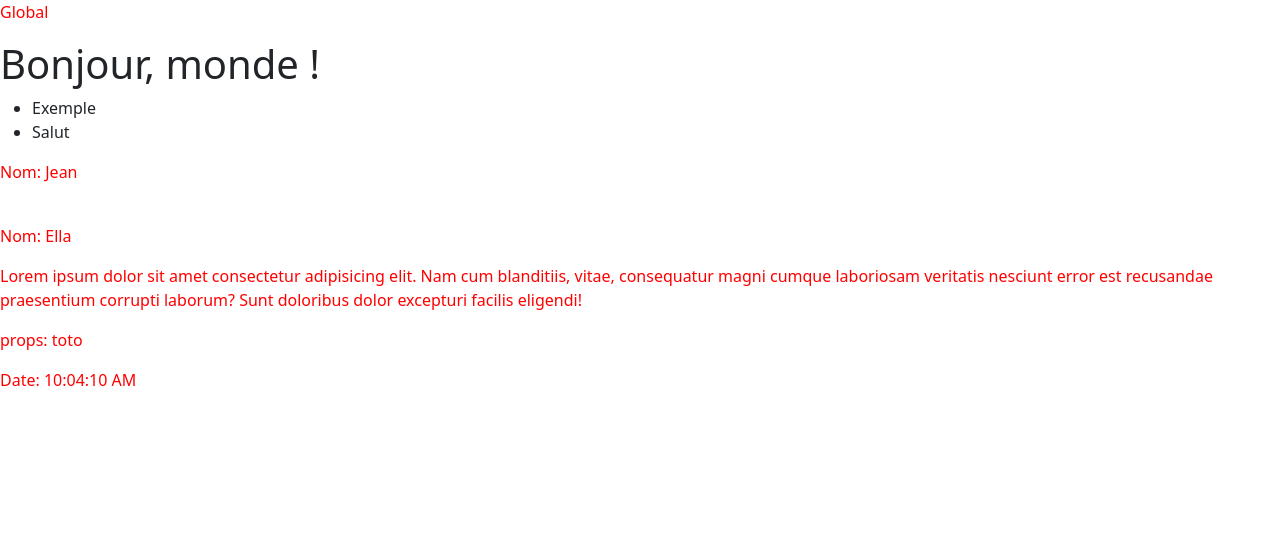
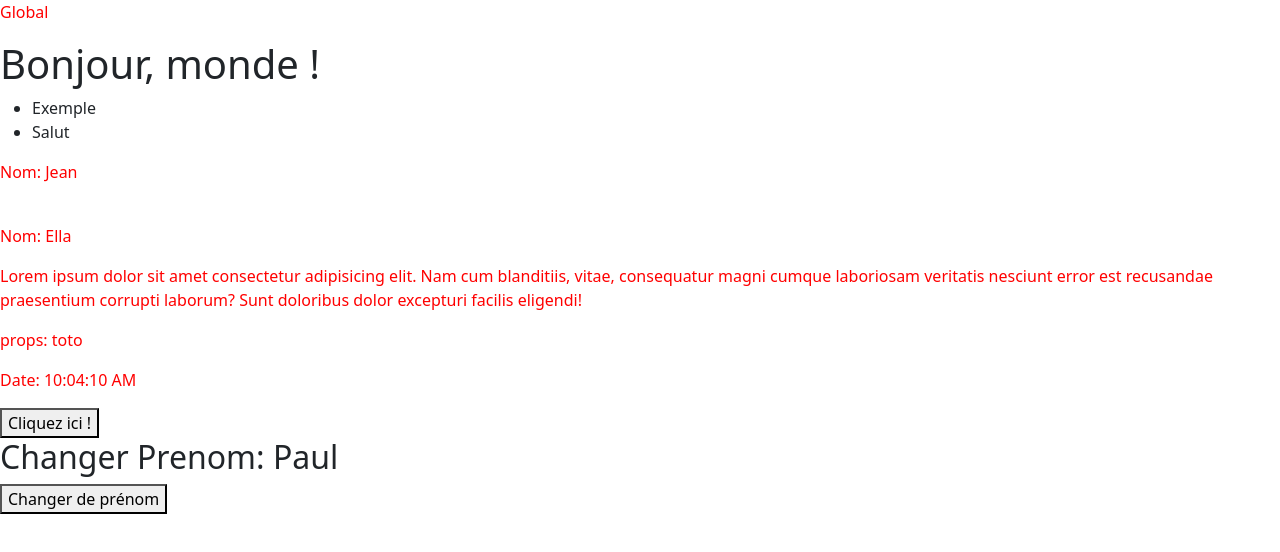
Before and after one commit to ylesueur-formation/cours-react, a React (Create React App) app: page / in a window 1280 px wide. Shown: the top 552 px of the page. Built offline with nearby package versions, Linux system fonts and the light colour scheme.

Commit message:
Les states

```diff
--- a/src/App.js
+++ b/src/App.js
@@ -1,5 +1,6 @@
 import {  TimerHook } from './components/02-etats/Timer';
 import { Personnage, PersonnageAvecProps, Personne } from './components/01-composant/Personne';
+import { Event } from './components/03-events/Event';
 
 export default function App() {
   return (
@@ -19,6 +20,7 @@ export default function App() {
           {/* <Timer />
           <TimerState /> */}
           <TimerHook />
+          <Event/>
       </div>
   )
 }
--- /dev/null
+++ b/src/components/03-events/Event.jsx
@@ -0,0 +1,36 @@
+import React, { useState } from "react";
+
+function afficherHeure() {
+    console.log("Heure: ", new Date().toLocaleTimeString());
+}
+
+function getRandomPrenom(tableau) {
+    let nombreRandom = Math.random() * (tableau.length - 1); // nombre entre 0 et 1;
+    let nombreRandomInt = Math.round(nombreRandom);
+    return tableau[nombreRandomInt]
+}
+
+export function Event() {
+    const prenoms = ["Marie", "Paul", "Sarah"];
+    let randomPrenom = getRandomPrenom(prenoms);
+    const state = useState(randomPrenom);
+    // const state = useState("Sarah");
+    const prenom = state[0];
+    const setPrenom = state[1];
+
+    return (
+        // C'est une balise container qui ne sera remplacé par rien du tout dans le HTML
+        <React.Fragment>
+            <button onClick={afficherHeure}>
+                Cliquez ici !
+            </button>
+            <h2>Changer Prenom: {prenom}</h2>
+            <button onClick={() => {
+                let prenom = getRandomPrenom(prenoms)
+                setPrenom(prenom)
+            } }>
+                Changer de prénom
+            </button>
+        </React.Fragment>
+    );
+}
```
